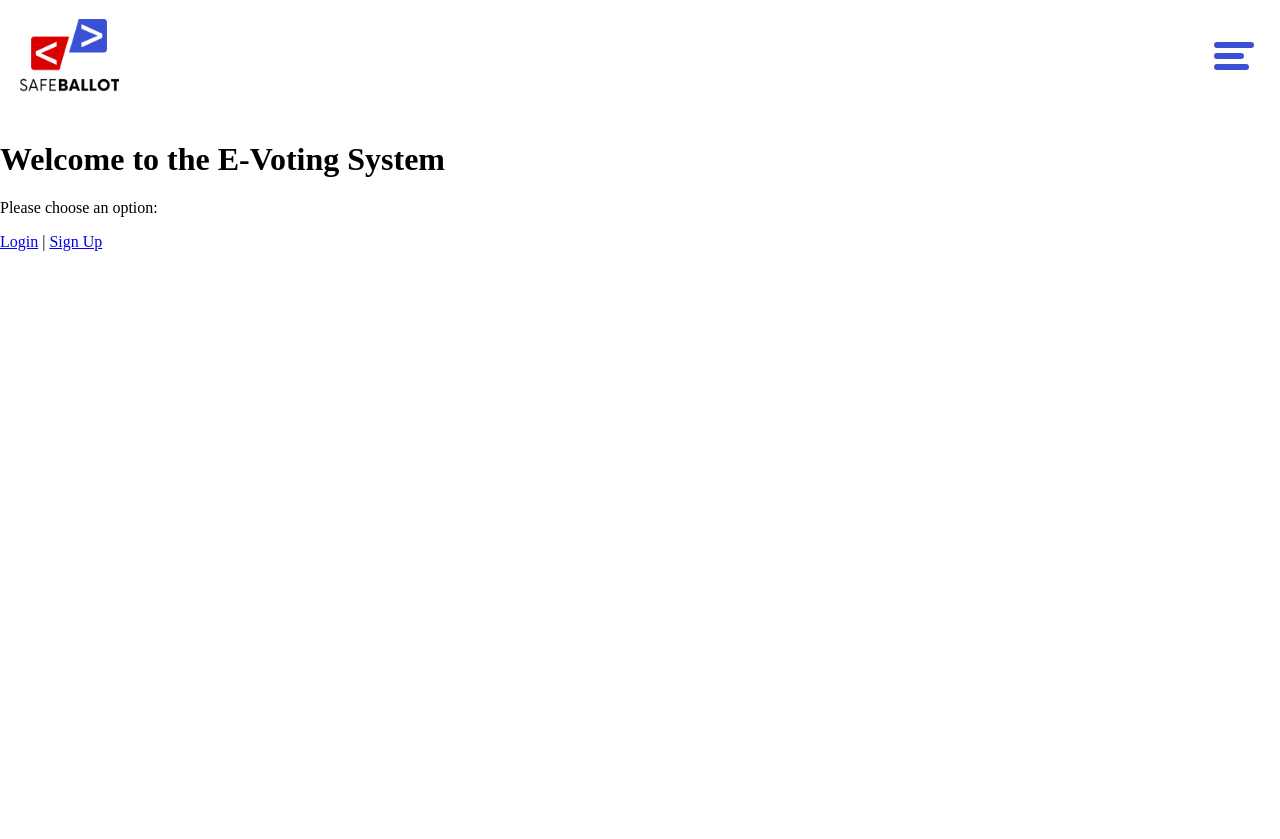
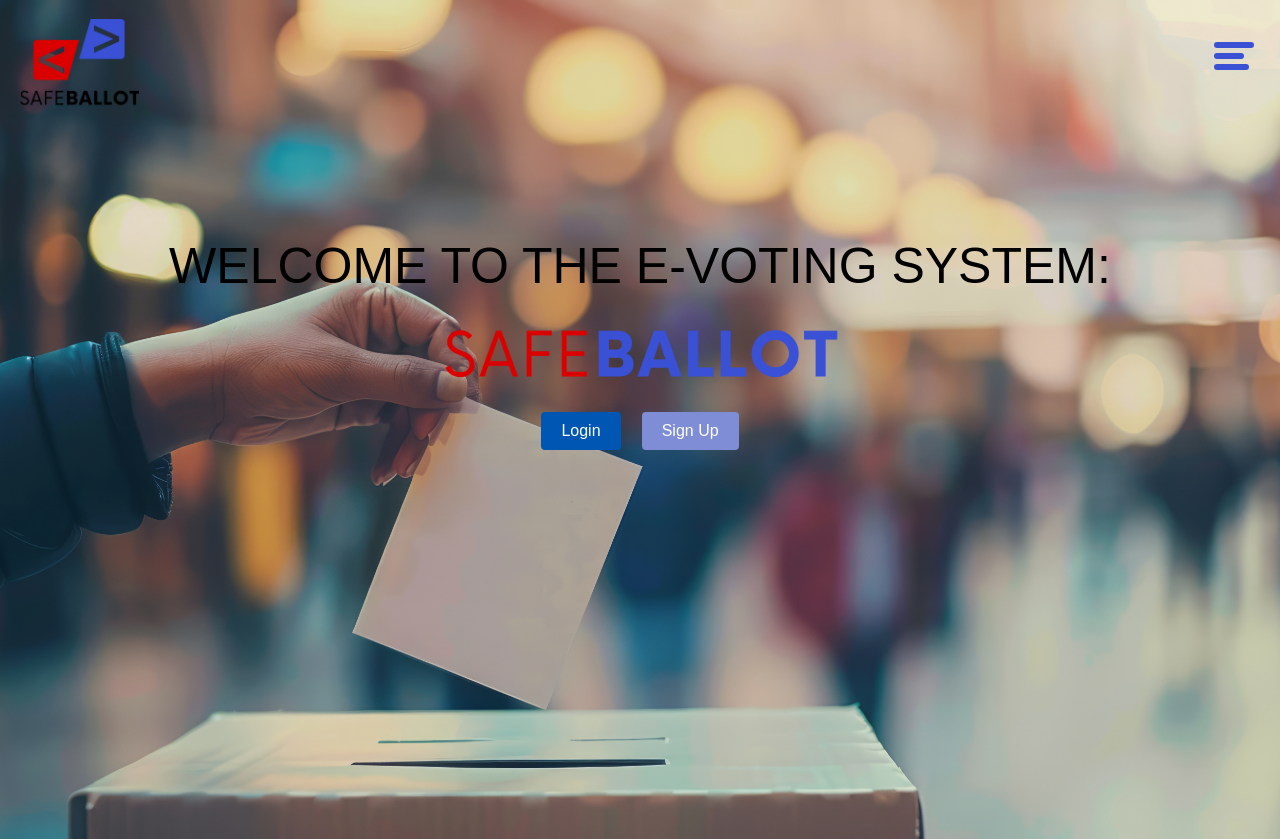
Before and after one commit to embrink/eVoting-Blockchain-System, a Flask app: page / in a window 1280 px wide. Before the commit the page ends 251 px from the top, so only its background shows below. Run offline with Flask 3, Linux system fonts and the light colour scheme.

Commit message:
homepage

```diff
--- a/safeballot/app.py
+++ b/safeballot/app.py
@@ -221,9 +221,7 @@ def admin_dashboard():
 
         # Fetch current elections
         current_elections = get_current_elections()
-        if not current_elections:
-            flash("Failed to retrieve current elections. Please try again later.", "error")
-            return redirect(url_for('admin_dashboard'))
+
 
         # Check for duplicate election names
         existing_names = {election['name'].strip().lower() for election in current_elections}
@@ -266,7 +264,7 @@ def view_elections_auditor():
 def close_election(election_id):
     close_election_in_db(election_id)
     flash('Election closed successfully.', 'success')
-    return redirect(url_for('view_elections_auditor'))
+    return redirect(url_for('view_elections'))
 
 # Auditor dashboard route
 @app.route('/auditor_dashboard')
--- a/safeballot/database.py
+++ b/safeballot/database.py
@@ -278,6 +278,7 @@ def close_election_in_db(election_id):
 
 
 
+
 def get_all_voters():
     conn = create_connection()
     cursor = conn.cursor()
--- a/safeballot/static/css/style.css
+++ b/safeballot/static/css/style.css
@@ -4,6 +4,14 @@ body{
     overflow-x: hidden;
     width: 100%;
     height: 100%;
+    font-family: Arial, Helvetica, sans-serif;
+}
+
+.indexbody {
+    background-image: url('../images/AdobeStock_822436830.jpeg');
+    background-size: cover; /* Ensures the background covers the entire element */
+    background-position: center; /* Centers the background image */
+    background-repeat: no-repeat; /* Prevents the image from repeating */
 }
 
 .header {
@@ -80,6 +88,67 @@ body{
 
 .logo {
     display: inline-block;
-    width: 100px;
+    width: 120px;
     padding: 1.5%;
 }
+
+.title1 {
+    margin-top: 8%;
+    margin-bottom: 2%;
+    text-align: center;
+    font-family:Arial, Helvetica, sans-serif;
+    font-weight: lighter;
+    font-size: 50px;
+    color: #000000;
+}
+
+.container {
+    text-align: center;
+}
+
+.safeballot {
+    width: 400px;
+}
+
+.options {
+    text-align: center;
+    padding-bottom: 30%;
+    font-size: 40px;
+}
+
+/* Basic button styling */
+.button {
+    display: inline-block;
+    padding: 10px 20px;
+    font-size: 16px;
+    color: white;
+    background-color: #007BFF; /* You can change the color as needed */
+    border: none;
+    border-radius: 4px;
+    text-decoration: none;
+    text-align: center;
+    cursor: pointer;
+    margin: 5px;
+    transition: background-color 0.3s ease;
+}
+
+.button:hover {
+    background-color: #0056b3; /* Darker shade for hover effect */
+}
+
+/* Additional styles for specific buttons */
+.login {
+    background-color: #0056b3; /* Green button for login */
+}
+
+.login:hover {
+    background-color: #c7c9d6; /* Darker green for hover effect */
+}
+
+.signup {
+    background-color: #7e8dd5; /* Blue-green button for signup */
+}
+
+.signup:hover {
+    background-color: #c7c9d6; /* Darker blue-green for hover effect */
+}
--- a/safeballot/templates/index.html
+++ b/safeballot/templates/index.html
@@ -15,6 +15,7 @@ Version History:
     <title>E-Voting System</title>
 </head>
 <body>
+    <div class="indexbody">
         <div class="header">
             <a href="/"><img class="logo" src="{{ url_for('static', filename='images/Safeballot (500 x 384 px).png') }}"></a>
                 <div class="dropdown" style="float:right">
@@ -31,9 +32,14 @@ Version History:
                 </div>
         </div>
 
-    <h1>Welcome to the E-Voting System</h1>
-    <p>Please choose an option:</p>
-    <a href="/login">Login</a> |
-    <a href="/signup">Sign Up</a>
+        <h1 class="title1">WELCOME TO THE E-VOTING SYSTEM:</h1>
+        <div class="container">
+            <img class="safeballot" src="{{ url_for('static', filename='images/Safeballotcolor.png') }}">
+        </div>
+        <div class="options">
+            <a class="button login" href="/login">Login</a>
+            <a class="button signup" href="/signup">Sign Up</a>
+        </div>
+    </div>
 </body>
 </html>
```
Also changed, not shown: safeballot/static/images/AdobeStock_822436830.jpeg (added), safeballot/static/images/Safeballotcolor.png (added), safeballot/static/images/Safeballottitle.png (added), voting_system.db, 2 other files. Lines whose indentation alone changed are shown as unchanged.
